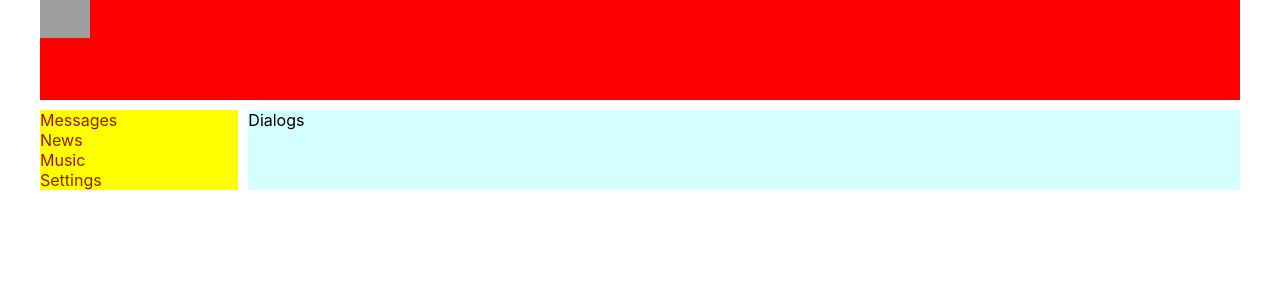
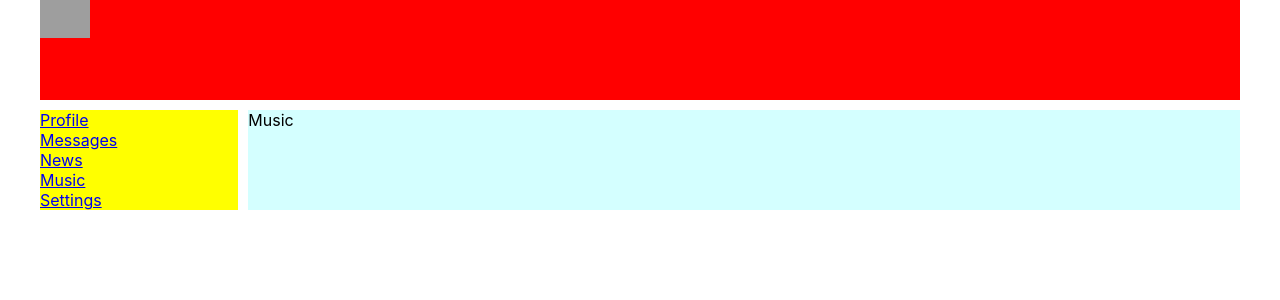
Before and after one commit to fogelo/react6, a React (Create React App) app: page /music in a window 1280 px wide. Shown: the top 300 px of the page. Built offline with nearby package versions, Linux system fonts and the light colour scheme; grey boxes are pictures that could not be loaded.

Commit message:
19. Установил пакет для роутинга, добавил ссылки в навигационную панель

```diff
--- a/package.json
+++ b/package.json
@@ -8,6 +8,7 @@
     "@testing-library/user-event": "^12.8.3",
     "react": "^17.0.2",
     "react-dom": "^17.0.2",
+    "react-router-dom": "^5.2.0",
     "react-scripts": "4.0.3",
     "web-vitals": "^1.1.1"
   },
--- a/src/App.js
+++ b/src/App.js
@@ -4,19 +4,27 @@ import Header from "./components/Header/Header";
 import Navbar from "./components/Navbar/Navbar";
 import Dialogs from "./components/Dialogs/Dialogs";
 import Profile from "./components/Profile/Profile";
+import News from "./components/News/News";
+import Music from "./components/Music/Music";
+import Settings from "./components/Settings/Settings";
+import { BrowserRouter, Route } from "react-router-dom";
 
 const App = () => {
     return (
-        <div className="App-wrapper">
-            <Header/>
-            <Navbar/>
-            <div className="App-wrapper-content">
-                <Dialogs/>
-                {/*<Profile/>*/}
+        <BrowserRouter>
+            <div className="App-wrapper">
+                <Header/>
+                <Navbar/>
+                <div className="App-wrapper-content">
+                    <Route path='/dialogs' component={Dialogs}/>
+                    <Route path='/profile' component={Profile}/>
+                    <Route path='/news' component={News}/>
+                    <Route path='/music' component={Music}/>
+                    <Route path='/settings' component={Settings}/>
+                </div>
             </div>
+        </BrowserRouter>
 
-
-        </div>
     );
 }
 export default App;
--- a/src/components/Dialogs/Dialogs.jsx
+++ b/src/components/Dialogs/Dialogs.jsx
@@ -1,5 +1,3 @@
-// import classes from ''
-
 const Dialogs = () => {
 
     return  (
--- /dev/null
+++ b/src/components/Music/Music.jsx
@@ -0,0 +1,9 @@
+const Music = () => {
+
+    return  (
+        <div>
+            Music
+        </div>
+    )
+}
+export default Music;
--- a/src/components/Navbar/Navbar.jsx
+++ b/src/components/Navbar/Navbar.jsx
@@ -4,11 +4,11 @@ import classes from './Navbar.module.css'
 const Navbar = () => {
     return (
         <div className={classes.Navbar}>
-            <div className={classes.Item}><a href=""></a></div>
-            <div className={classes.Item}>Messages</div>
-            <div className={classes.Item}>News</div>
-            <div className={classes.Item}>Music</div>
-            <div className={classes.Item}>Settings</div>
+            <div className={classes.Item}><a href="/profile">Profile</a></div>
+            <div className={classes.Item}><a href="/dialogs">Messages</a></div>
+            <div className={classes.Item}><a href="/news">News</a></div>
+            <div className={classes.Item}><a href="/music">Music</a></div>
+            <div className={classes.Item}><a href="/settings">Settings</a></div>
         </div>
 
     )
--- /dev/null
+++ b/src/components/News/News.jsx
@@ -0,0 +1,9 @@
+const News = () => {
+
+    return  (
+        <div>
+            News
+        </div>
+    )
+}
+export default News;
--- /dev/null
+++ b/src/components/Settings/Settings.jsx
@@ -0,0 +1,9 @@
+const Settings = () => {
+
+    return  (
+        <div>
+            Settings
+        </div>
+    )
+}
+export default Settings;
```
Also changed, not shown: src/components/Music/Music.module.css (added), src/components/News/News.module.css (added), src/components/Settings/Settings.module.css (added), 1 other file (tests, documents, lock files or other folders).
